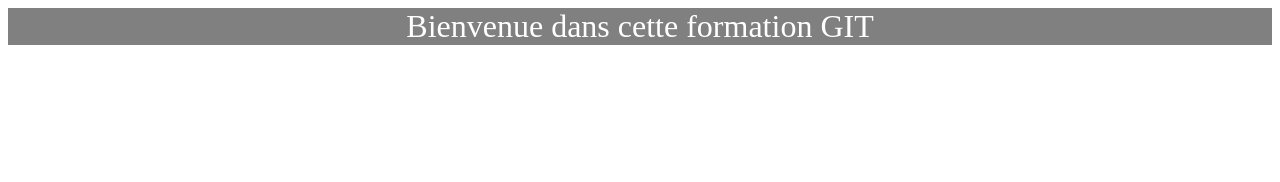
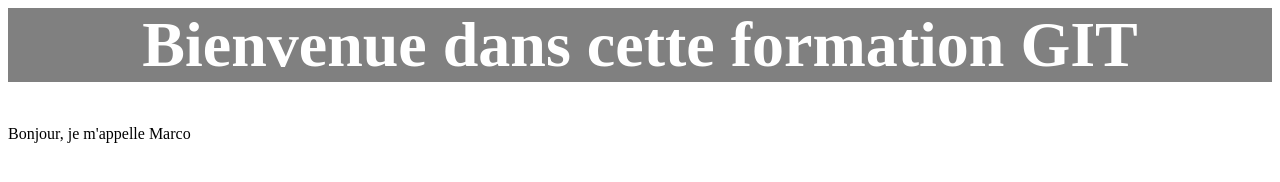
Before and after one commit to Ocram-261/mon_site_web, a plain HTML site: page index.html in a window 1280 px wide. Drawn offline with Linux system fonts and the light colour scheme.

Commit message:
Ajout description

```diff
--- a/index.html
+++ b/index.html
@@ -7,7 +7,11 @@
 	<body>
 		<!-- TITRE --->
 		<div id="top-banner">
-			Bienvenue dans cette formation GIT
+			<h1>Bienvenue dans cette formation GIT</h1>
+		</div>
+
+		<div>
+			<p>Bonjour, je m'appelle Marco</p>
 		</div>
 	</body>
 </html>
--- a/style.css
+++ b/style.css
@@ -1,4 +1,4 @@
-* {
+h1 {
 	color: white;
 }
 
```
